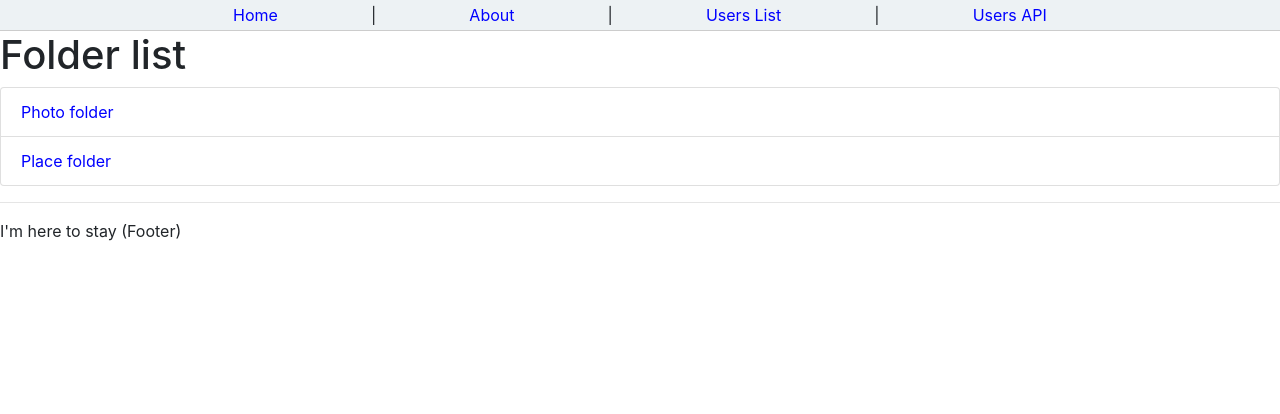
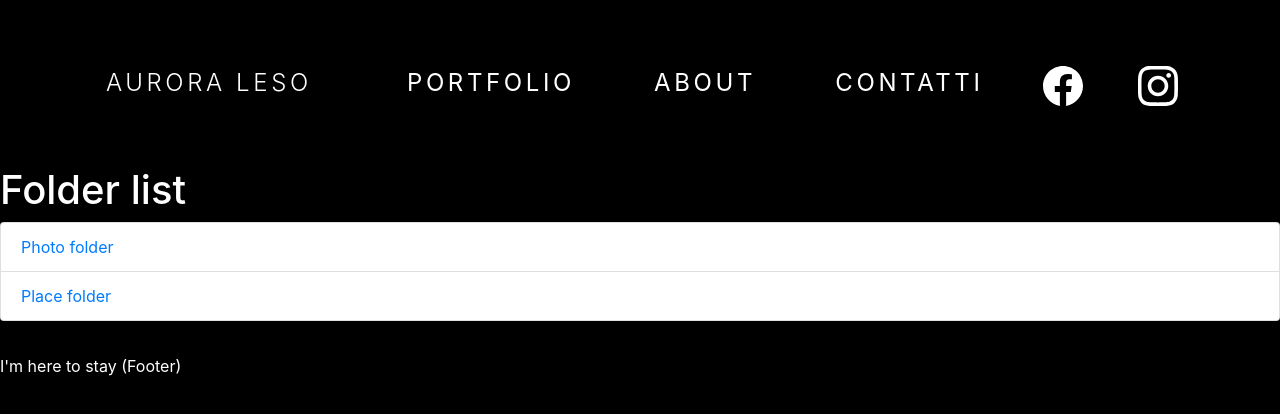
Before and after one commit to nicomanto/Photo-site, a Next.js app: page / in a window 1280 px wide. Shown: the top 414 px of the page. Built offline with nearby package versions, Linux system fonts and the light colour scheme.

Commit message:
Create portofolioPage

```diff
--- a/components/Layout.tsx
+++ b/components/Layout.tsx
@@ -1,13 +1,16 @@
 import React, { ReactNode } from "react";
-import Link from "next/link";
 import Head from "next/head";
+import { Navbar, Nav} from "react-bootstrap";
+import NavbarItem from "../interfaces/NavbarItem";
+import {SiInstagram, SiFacebook} from "react-icons/si"
 
 type Props = {
   children?: ReactNode;
   title?: string;
+  navbar?: NavbarItem[];
 };
 
-const Layout = ({ children, title = "This is the default title" }: Props) => (
+const Layout = ({ children, title = "This is the default title", navbar=[{title: "Portfolio", URL: "/portfolio"},{title: "About", URL: "/about"},{title: "Contatti", URL: "/contatti"}] }: Props) => (
   <div>
     <Head>
       <title>{title}</title>
@@ -15,20 +18,19 @@ const Layout = ({ children, title = "This is the default title" }: Props) => (
       <meta name="viewport" content="initial-scale=1.0, width=device-width" />
     </Head>
     <header>
-      <nav>
-        <Link href="/">
-          Home
-        </Link>{" "}
-        |{" "}
-        <Link href="/about">
-          About
-        </Link>{" "}
-        |{" "}
-        <Link href="/users">
-          Users List
-        </Link>{" "}
-        | <a href="/api/users">Users API</a>
-      </nav>
+
+    <nav className="navbar py-5 container">
+      <Navbar.Brand className="navLink display-4" href="/">Aurora Leso</Navbar.Brand>
+
+        {navbar.map((item) => (
+          <Nav className="justify-content-end">
+            <a className="navLink" href={item.URL}>{item.title}</a>
+          </Nav>
+        ))}
+      <Navbar.Brand href="/"><i><SiFacebook/></i></Navbar.Brand>
+      <Navbar.Brand href="/"><i><SiInstagram/></i></Navbar.Brand>
+
+    </nav>
     </header>
     {children}
     <footer>
--- a/components/Project/ProjectCard.tsx
+++ b/components/Project/ProjectCard.tsx
@@ -9,7 +9,8 @@ type Props = {
 };
 
 const projectCard = ({ folder, description, image }: Props) => (
-  <Card style={{ width: "18rem" }}>
+  <div className="col-md-4">
+    <Card className="card-block">
       <Card.Img variant="top" src={image.imageURL} alt={image.name} />
       <Card.Body>
         <Card.Title>{folder}</Card.Title>
@@ -19,6 +20,7 @@ const projectCard = ({ folder, description, image }: Props) => (
         </a>
       </Card.Body>
     </Card>
+  </div>
 );
 
 export default projectCard;
--- /dev/null
+++ b/interfaces/NavbarItem.tsx
@@ -0,0 +1,6 @@
+interface NavbarItem {
+  readonly title: string;
+  readonly URL: string;
+}
+
+export default NavbarItem;
--- a/package.json
+++ b/package.json
@@ -16,7 +16,8 @@
     "next": "latest",
     "react": "^17.0.1",
     "react-bootstrap": "^1.5.2",
-    "react-dom": "^17.0.1"
+    "react-dom": "^17.0.1",
+    "react-icons": "^4.2.0"
   },
   "devDependencies": {
     "@types/node": "^12.12.21",
--- a/styles/globals.css
+++ b/styles/globals.css
@@ -1,81 +1,53 @@
-
-html,
-body {
-  padding: 0;
-  margin: 0;
-  font-family: -apple-system, BlinkMacSystemFont, Segoe UI, Roboto, Oxygen,
-    Ubuntu, Cantarell, Fira Sans, Droid Sans, Helvetica Neue, sans-serif;
+.col-md-4{
+  padding-bottom: 20px;
 }
 
-a {
-  color: blue;
+*{
+  background-color: black;
+  color:white;
+}
+
+.display-2{
+  padding:5%;
+}
+
+.navbar-brand{
+  font-size:2.5em;
+}
+
+.navbar-brand:hover{
+  opacity:50%;
+}
+
+.navLink:hover{
+  color:white;
   text-decoration: none;
 }
 
-* {
-  box-sizing: border-box;
+.navLink {
+  color: white;
+  font-size:1.5em;
+  text-transform: uppercase;
+  text-decoration: none;
+  letter-spacing: 0.15em;
+
+  display: inline-block;
+  padding: 15px 20px;
+  position: relative;
 }
-
-header {
-  background-color: #EDF2F4;
-  border-bottom: 1px solid #ccc;
+.navLink:after {
+  background: none repeat scroll 0 0 transparent;
+  bottom: 0;
+  content: "";
+  display: block;
+  height: 2px;
+  left: 50%;
+  position: absolute;
+  background: #fff;
+  transition: width 0.3s ease 0s, left 0.3s ease 0s;
+  width: 0;
 }
-header nav {
-  display: flex;
-  justify-content: space-evenly;
-  align-items: center;
-  max-width: 65em;
-  margin: 0 auto;
-  padding: 0.2rem 1.25rem;
+.navLink:hover:after {
+  width: 100%;
+  left: 0;
 }
-.signInButton,
-.signOutButton {
-  color: #fff;
-  border: none;
-  border-radius: 4px;
-  cursor: pointer;
-  font-size: 1rem;
-  padding: 0.5rem 1rem;
-}
-.signInButton {
-  background-color: #1eb1fc;
-}
-.signInButton:hover {
-  background-color: #1b9fe2;
-}
-.signOutButton {
-  background-color: #333;
-}
-.signOutButton:hover {
-  background-color: #555;
-}
-
-.content {
-  margin: auto;
-  padding: 2em;
-  word-wrap: break-word;
-  width: 70%;
-}
-
-#footer {
-  border-top: 1px solid #ccc;
-  position: relative;
-  bottom: 0;
-  width: 100%;
-  height: 3em;
-  text-align: center;
-  padding-top: 0.8em;
-  background-color: #CEDAE0;
-}
-
-#footer div {
-  align-items: center;
-  display: flex;
-  justify-content: space-evenly;
-  max-width: 30em;
-  margin: 0 auto;
-}
-
-.searchProductName{
-  width: 40% !important;
-}
```
Also changed, not shown: pages/portfolio/index.tsx (added, +59 -0 lines), pages/project/index.tsx (deleted, +0 -38 lines), 1 other file (tests, documents, lock files or other folders). Lines whose indentation alone changed are shown as unchanged.
